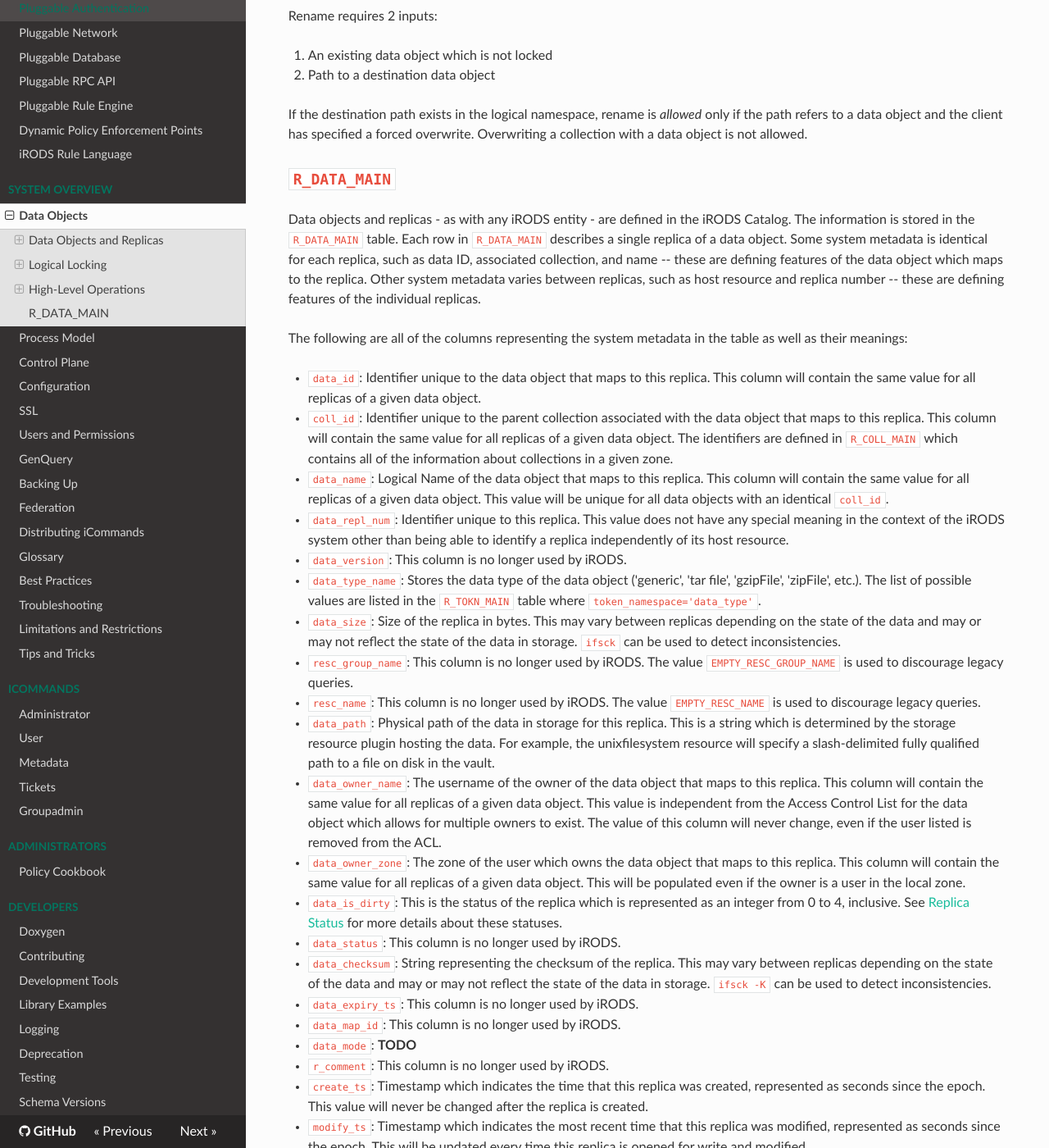
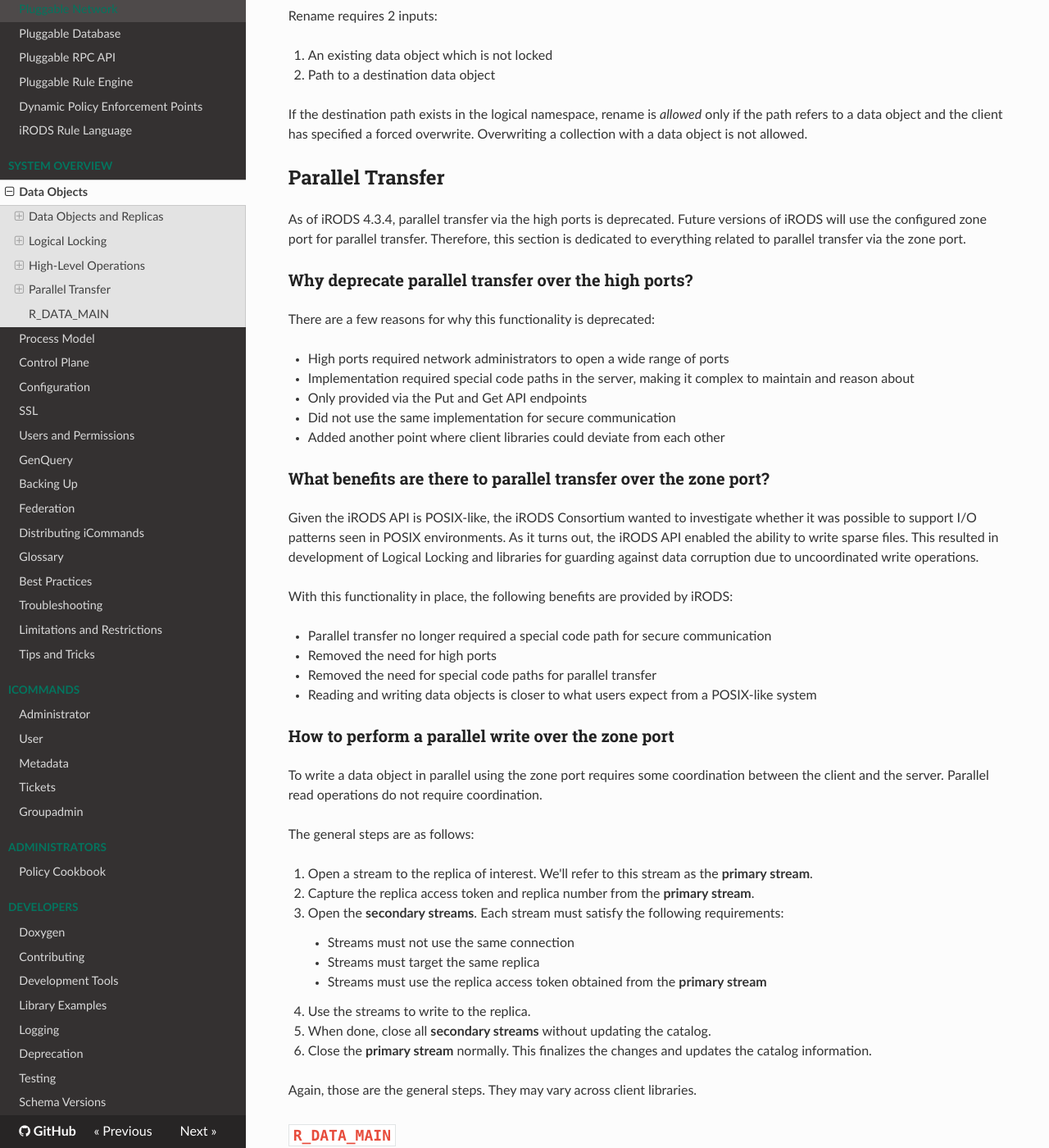
Before and after one commit to irods/irods_docs, an MkDocs documentation site: the page built from docs/system_overview/data_objects.md, in a window 1280 px wide and 1400 px high, scrolled down 15229 px. Shown: the whole window at 82% size. Built offline with MkDocs 1.6.1, drawn with Linux system fonts in a browser that asks for light colours; nearby versions of some CDN libraries.

Commit message:
[irods/irods#7949] Add documentation for parallel transfer.

```diff
--- a/docs/system_overview/data_objects.md
+++ b/docs/system_overview/data_objects.md
@@ -332,6 +332,49 @@
 
 If the destination path exists in the logical namespace, rename is *allowed* only if the path refers to a data object and the client has specified a forced overwrite. Overwriting a collection with a data object is not allowed.
 
+## Parallel Transfer
+
+As of iRODS 4.3.4, parallel transfer via the high ports is deprecated. Future versions of iRODS will use the configured zone port for parallel transfer. Therefore, this section is dedicated to everything related to parallel transfer via the zone port.
+
+### Why deprecate parallel transfer over the high ports?
+
+There are a few reasons for why this functionality is deprecated:
+
+- High ports required network administrators to open a wide range of ports
+- Implementation required special code paths in the server, making it complex to maintain and reason about
+- Only provided via the Put and Get API endpoints
+- Did not use the same implementation for secure communication
+- Added another point where client libraries could deviate from each other
+
+### What benefits are there to parallel transfer over the zone port?
+
+Given the iRODS API is POSIX-like, the iRODS Consortium wanted to investigate whether it was possible to support I/O patterns seen in POSIX environments. As it turns out, the iRODS API enabled the ability to write sparse files. This resulted in development of Logical Locking and libraries for guarding against data corruption due to uncoordinated write operations.
+
+With this functionality in place, the following benefits are provided by iRODS:
+
+- Parallel transfer no longer required a special code path for secure communication
+- Removed the need for high ports
+- Removed the need for special code paths for parallel transfer
+- Reading and writing data objects is closer to what users expect from a POSIX-like system
+
+### How to perform a parallel write over the zone port
+
+To write a data object in parallel using the zone port requires some coordination between the client and the server. Parallel read operations do not require coordination.
+
+The general steps are as follows:
+
+1. Open a stream to the replica of interest. We'll refer to this stream as the **primary stream**.
+1. Capture the replica access token and replica number from the **primary stream**.
+1. Open the **secondary streams**. Each stream must satisfy the following requirements:
+    - Streams must not use the same connection
+    - Streams must target the same replica
+    - Streams must use the replica access token obtained from the **primary stream**
+1. Use the streams to write to the replica.
+1. When done, close all **secondary streams** without updating the catalog.
+1. Close the **primary stream** normally. This finalizes the changes and updates the catalog information.
+
+Again, those are the general steps. They may vary across client libraries.
+
 ## `R_DATA_MAIN`
 
 Data objects and replicas - as with any iRODS entity - are defined in the iRODS Catalog. The information is stored in the `R_DATA_MAIN` table. Each row in `R_DATA_MAIN` describes a single replica of a data object. Some system metadata is identical for each replica, such as data ID, associated collection, and name -- these are defining features of the data object which maps to the replica. Other system metadata varies between replicas, such as host resource and replica number -- these are defining features of the individual replicas.
```
